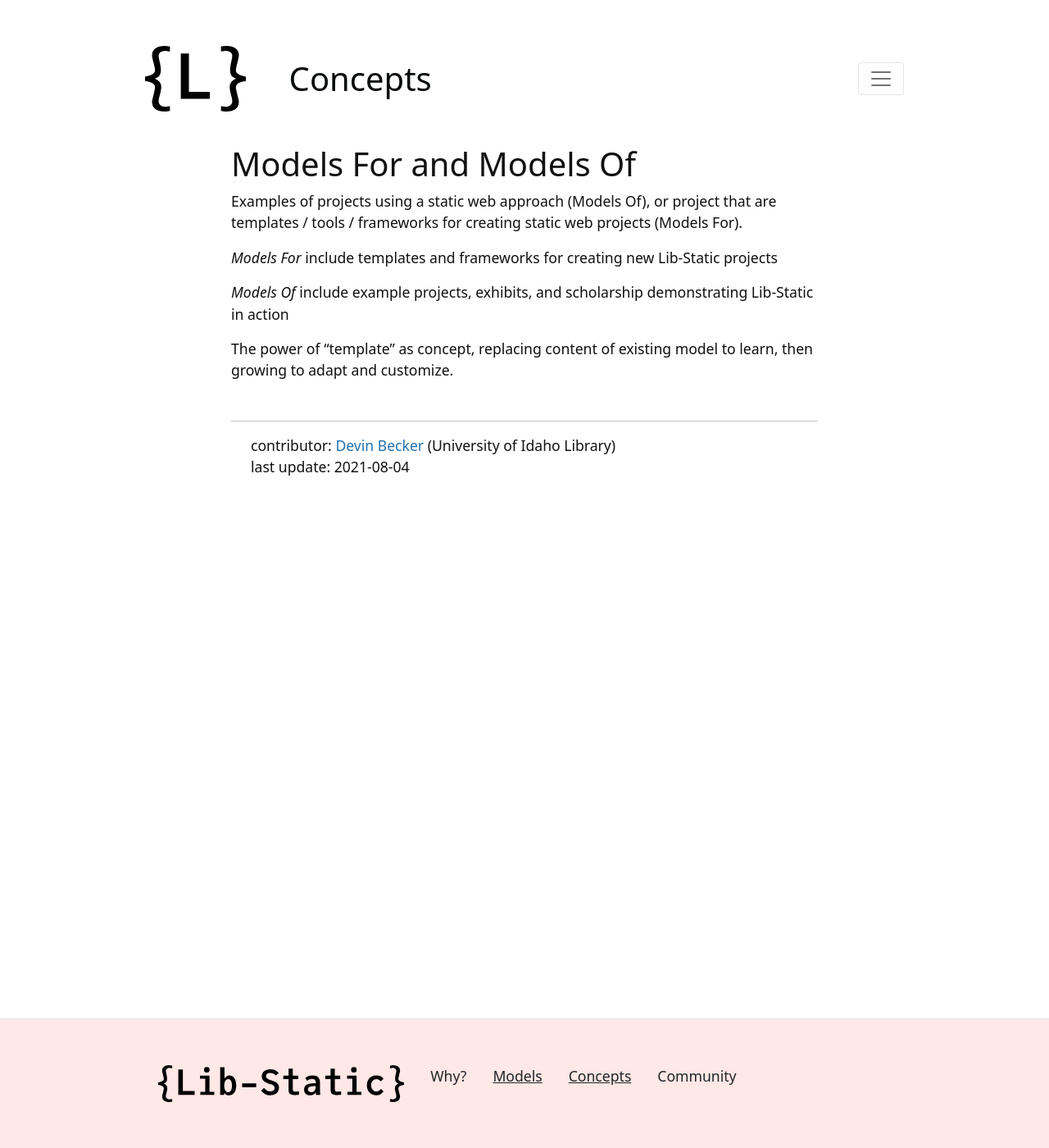
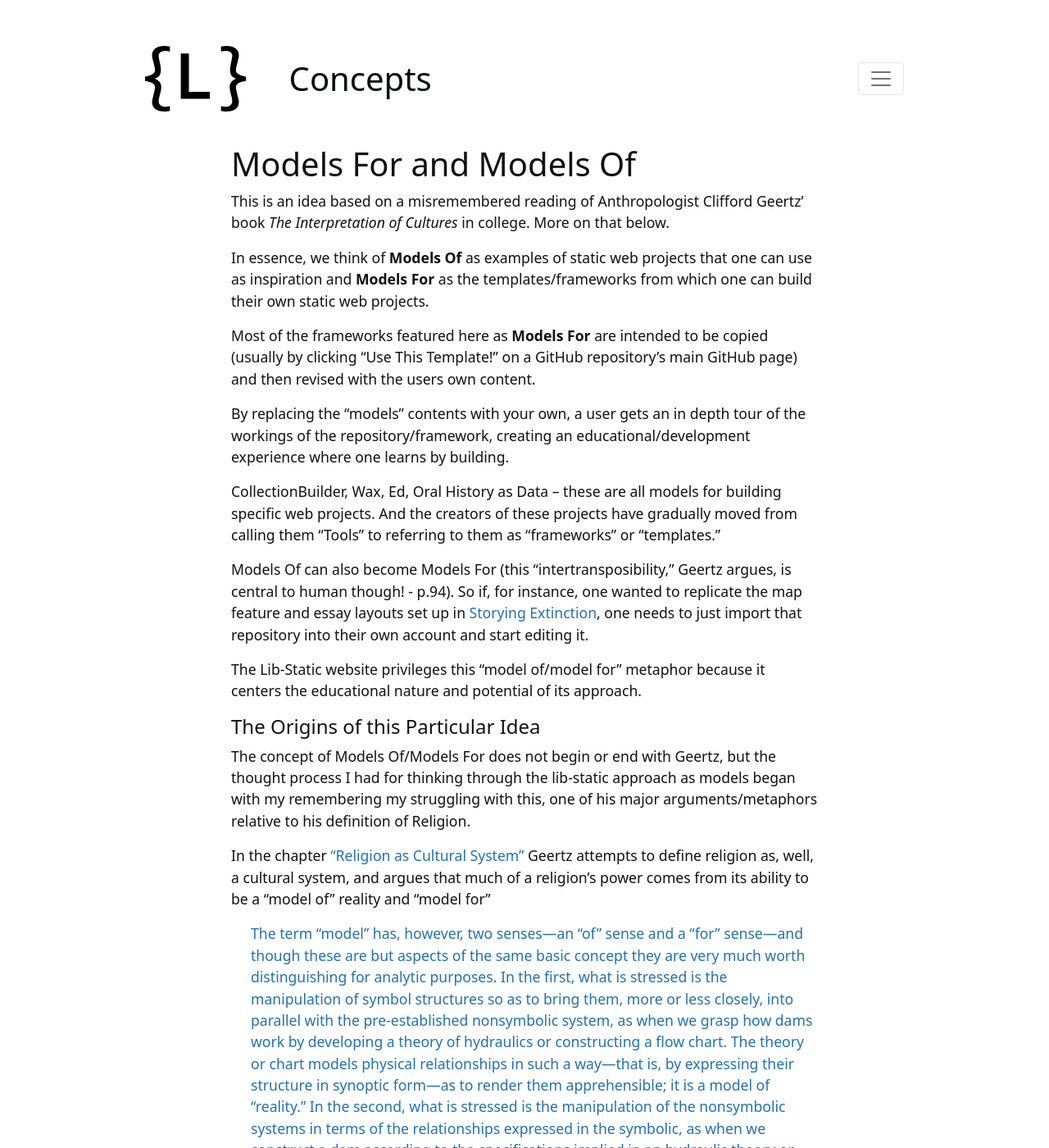
Before and after one commit to lib-static/lib-static.github.io, a Jekyll site: the page built from content/_concepts/models.md, in a window 1280 px wide and 1400 px high. Shown: the whole window at 82% size. Built offline with Jekyll 4.4.1, drawn with Linux system fonts in a browser that asks for light colours; some of the changed text lies outside the part shown.

Commit message:
GeertZzzz!!!

```diff
--- a/content/_concepts/models.md
+++ b/content/_concepts/models.md
@@ -5,10 +5,27 @@ updated: 2021-08-04
 type: Concepts
 ---
 
-Examples of projects using a static web approach (Models Of), or project that are templates / tools / frameworks for creating static web projects (Models For).
+This is an idea based on a misremembered reading of Anthropologist  Clifford Geertz' book *The Interpretation of Cultures* in college. More on that below.
 
-*Models For* include templates and frameworks for creating new Lib-Static projects
+In essence, we think of **Models Of** as examples of static web projects that one can use as inspiration and **Models For** as the templates/frameworks from which one can build their own static web projects.
 
-*Models Of* include example projects, exhibits, and scholarship demonstrating Lib-Static in action
+Most of the frameworks featured here as **Models For** are intended to be copied (usually by clicking "Use This Template!" on a GitHub repository's main GitHub page) and then revised with the users own content.
 
-The power of "template" as concept, replacing content of existing model to learn, then growing to adapt and customize.
+By replacing the "models" contents with your own, a user gets an in depth tour of the workings of the repository/framework, creating an educational/development experience where one learns by building.
+
+CollectionBuilder, Wax, Ed, Oral History as Data -- these are all models for building specific web projects. And the creators of these projects have gradually moved from calling them "Tools" to referring to them as "frameworks" or "templates."
+
+Models Of can also become Models For (this "intertransposibility," Geertz argues, is central to human though! - p.94). So if, for instance, one wanted to replicate the map feature and essay layouts set up in [Storying Extinction]({{'/models/storying/' | relative_url }}), one needs to just import that repository into their own account and start editing it.
+
+The Lib-Static website privileges this "model of/model for" metaphor because it centers the educational nature and potential of its approach.
+
+#### The Origins of this Particular Idea
+
+The concept of Models Of/Models For does not begin or end with Geertz, but the thought process I had for thinking through the lib-static approach as models began with my remembering my struggling with this, one of his major arguments/metaphors relative to his definition of Religion.
+
+In the chapter ["Religion as Cultural System"](https://nideffer.net/classes/GCT_RPI_S14/readings/Geertz_Religon_as_a_Cultural_System_.pdf) Geertz attempts to define religion as, well, a cultural system, and argues that much of a religion's power comes from its ability to be a "model of" reality and "model for"
+
+> The term "model" has, however, two senses—an "of" sense and a "for" sense—and though these are but aspects of the same basic concept they are very much worth distinguishing for analytic purposes. In the first, what is stressed is the manipulation of symbol structures so as to bring them, more or less closely, into parallel with the pre-established nonsymbolic system, as when we grasp how dams work by developing a theory of hydraulics or constructing a flow chart. The theory or chart models physical relationships in such a way—that is, by expressing their structure in synoptic form—as to render them apprehensible; it is a model of "reality." In the second, what is stressed is the manipulation of the nonsymbolic systems in terms of the relationships expressed in the symbolic, as when we construct a dam according to the specifications implied in an hydraulic theory or the conclusions drawn from a flow chart. Here, the theory is a model under whose guidance physical relationships are organized: it is a model for "reality."
+{:.ms-4 .border-left .text-primary}
+
+So the misremembering portion has to do with more of the "Models Of" side of things: wheras Geertz' examples of a model of is more like a wireframe of a website than the actual website. Here, we are simplifying the idea a little, but I think the "intertransposibility" principle, and the educational/habit forming emphases are equivalen for both our usage and Geertz' --> Geertz uses imprint learning in Animals as an example of "Models for" in that it " involves the presentation of an appropriate sequence of behavior by a model animal in the presence of a learning animal" (*Ibid.*).
```
